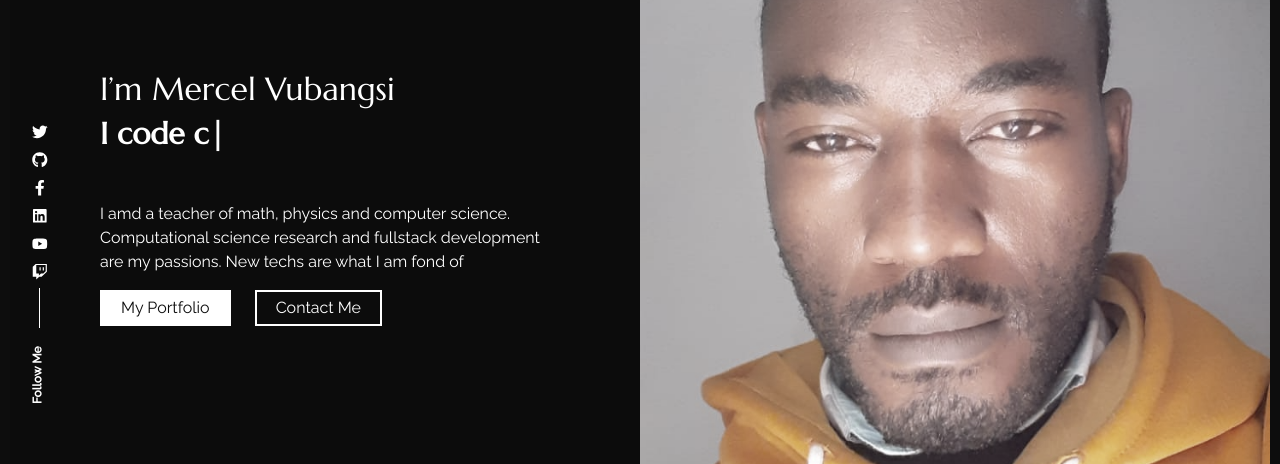
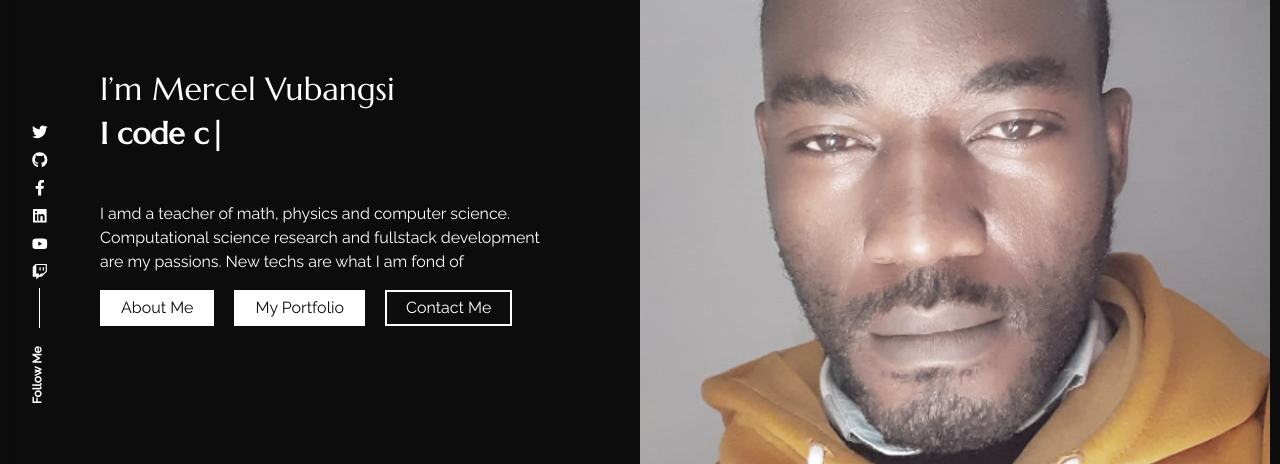
Before and after one commit to vmercel/react-portfolio, a React (Create React App) app: page / in a window 1280 px wide. Shown: the part 178-642 px from the top of the page. Built offline with nearby package versions, Linux system fonts and the light colour scheme.

Commit message:
fixed contact page

```diff
--- a/src/pages/home/index.js
+++ b/src/pages/home/index.js
@@ -7,83 +7,69 @@ import { Link } from "react-router-dom";
 import mercel from "../../assets/images/mercel.jpg";
 
 export const Home = () => {
-    return ( <
-        HelmetProvider >
-        <
-        section id = "home"
-        className = "home" >
-        <
-        Helmet >
-        <
-        meta charSet = "utf-8" / >
-        <
-        title > { meta.title } < /title> <
-        meta name = "description"
-        content = { meta.description }
-        /> < /
-        Helmet > <
-        div className = "intro_sec d-block d-lg-flex align-items-center " >
-        <
-        div className = "h_bg-image order-1 order-lg-2 h-100 "
-        style = {
-            { backgroundImage: `url(${mercel})` }
-        } >
-        <
-        /div> <
-        div className = "text order-2 order-lg-1 h-100 d-lg-flex justify-content-center" >
-        <
-        div className = "align-self-center " >
-        <
-        div className = "intro mx-auto" >
-        <
-        h2 className = "mb-1x" > { introdata.title } < /h2> <
-        h1 className = "fluidz-48 mb-1x" >
-        <
-        Typewriter options = {
-            {
+  return (
+    <HelmetProvider>
+      <section id="home" className="home">
+        <Helmet>
+          <meta charSet="utf-8" />
+          <title> {meta.title}</title>
+          <meta name="description" content={meta.description} />
+        </Helmet>
+        <div className="intro_sec d-block d-lg-flex align-items-center ">
+          <div
+            className="h_bg-image order-1 order-lg-2 h-100 "
+            style={{ backgroundImage: `url(${mercel})` }}
+          ></div>
+          <div className="text order-2 order-lg-1 h-100 d-lg-flex justify-content-center">
+            <div className="align-self-center ">
+              <div className="intro mx-auto">
+                <h2 className="mb-1x">{introdata.title}</h2>
+                <h1 className="fluidz-48 mb-1x">
+                  <Typewriter
+                    options={{
                       strings: [
                         introdata.animated.first,
                         introdata.animated.second,
                         introdata.animated.third,
-                    introdata.animated.forth,
                       ],
                       autoStart: true,
                       loop: true,
                       deleteSpeed: 10,
-            }
-        }
-        /> < /
-        h1 > <
-        p className = "mb-1x" > { introdata.description } < /p> <
-        div className = "intro_btn-action pb-5" >
-        <
-        Link to = "/portfolio"
-        className = "text_2" >
-        <
-        div id = "button_p"
-        className = "ac_btn btn " >
-        My Portfolio <
-        div className = "ring one" > < /div> <
-        div className = "ring two" > < /div> <
-        div className = "ring three" > < /div> < /
-        div > <
-        /Link> <
-        Link to = "/contact" >
-        <
-        div id = "button_h"
-        className = "ac_btn btn" >
-        Contact Me <
-        div className = "ring one" > < /div> <
-        div className = "ring two" > < /div> <
-        div className = "ring three" > < /div> < /
-        div > <
-        /Link> < /
-        div > <
-        /div> < /
-        div > <
-        /div> < /
-        div > <
-        /section> < /
-        HelmetProvider >
+                    }}
+                  />
+                </h1>
+                <p className="mb-1x">{introdata.description}</p>
+                <div className="intro_btn-action pb-5">
+                <Link to="/about" className="text_2">
+                    <div id="button_p" className="ac_btn btn ">
+                      About Me
+                      <div className="ring one"></div>
+                      <div className="ring two"></div>
+                      <div className="ring three"></div>
+                    </div>
+                  </Link>
+                  <Link to="/portfolio" className="text_2">
+                    <div id="button_p" className="ac_btn btn ">
+                      My Portfolio
+                      <div className="ring one"></div>
+                      <div className="ring two"></div>
+                      <div className="ring three"></div>
+                    </div>
+                  </Link>
+                  <Link to="/contact">
+                    <div id="button_h" className="ac_btn btn">
+                      Contact Me
+                      <div className="ring one"></div>
+                      <div className="ring two"></div>
+                      <div className="ring three"></div>
+                    </div>
+                  </Link>
+                </div>
+              </div>
+            </div>
+          </div>
+        </div>
+      </section>
+    </HelmetProvider>
   );
 };
```
Lines whose indentation alone changed are shown as unchanged.
